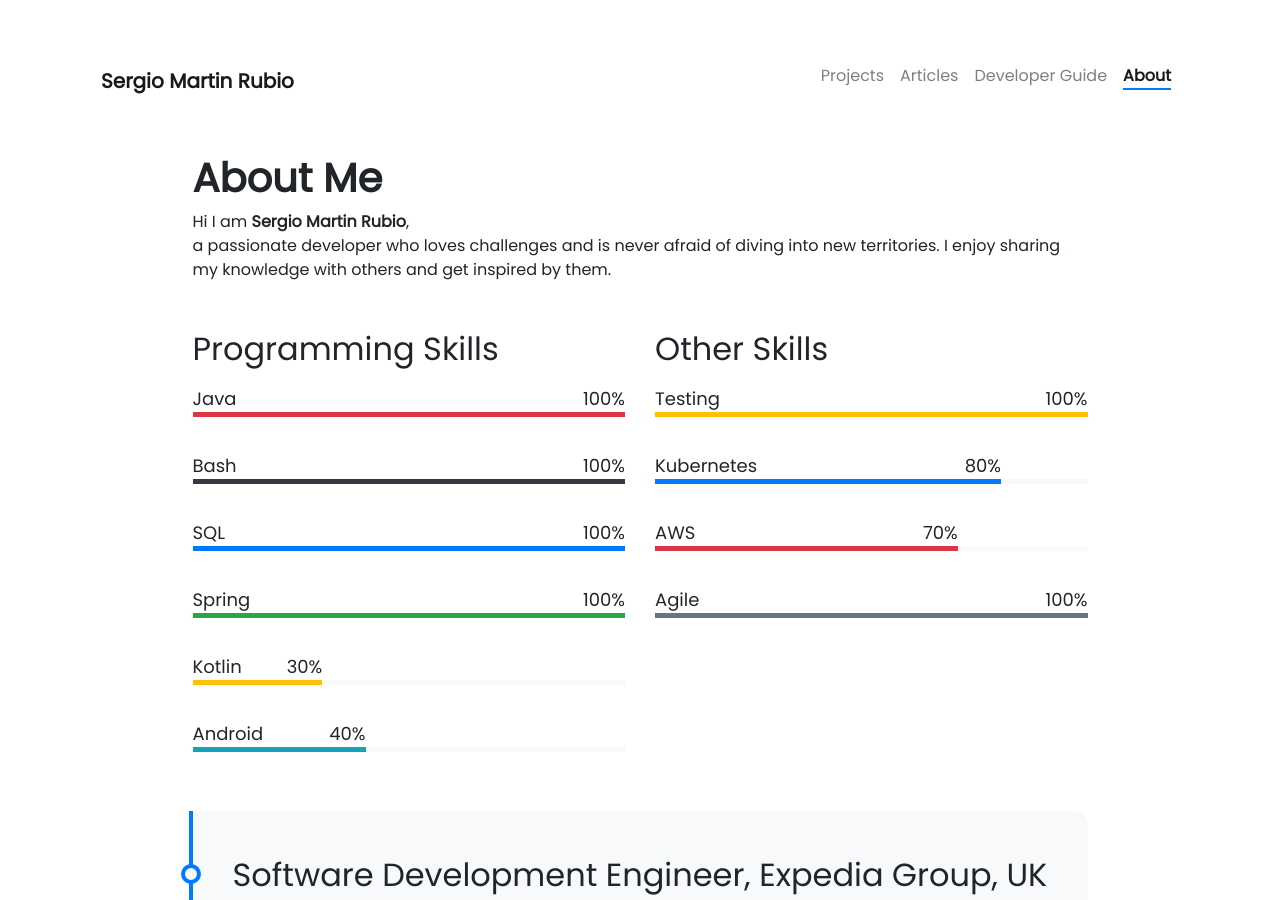
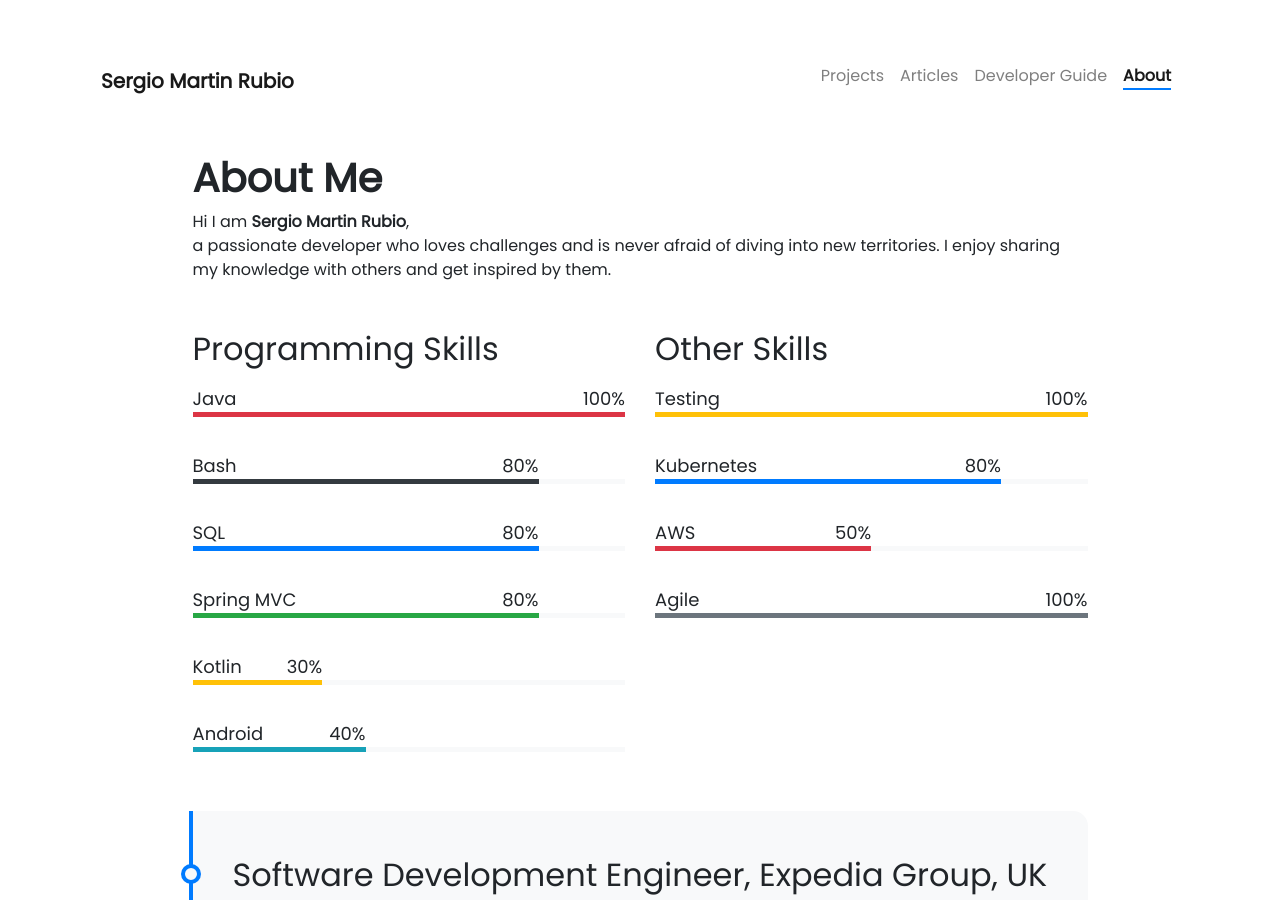
Before and after one commit to jackhman/sergio-martin-rubio-site, a Jekyll site: the page built from pages/about.md, in a window 1280 px wide and 900 px high. Built offline with Jekyll 4.4.1, drawn with Linux system fonts in a browser that asks for light colours; nearby versions of some CDN libraries; comment, search, counter and statistics services are not loaded.

Commit message:
update skills

```diff
--- a/_data/other-skills.yml
+++ b/_data/other-skills.yml
@@ -7,7 +7,7 @@
   color: primary
 
 - name: AWS
-  percentage: 70
+  percentage: 50
   color: danger
 
 - name: Agile
--- a/_data/programming-skills.yml
+++ b/_data/programming-skills.yml
@@ -3,15 +3,15 @@
   color: danger
 
 - name: Bash
-  percentage: 100
+  percentage: 80
   color: dark
 
 - name: SQL
-  percentage: 100
+  percentage: 80
   color: primary
 
-- name: Spring
-  percentage: 100
+- name: Spring MVC
+  percentage: 80
   color: success
 
 - name: Kotlin
```
